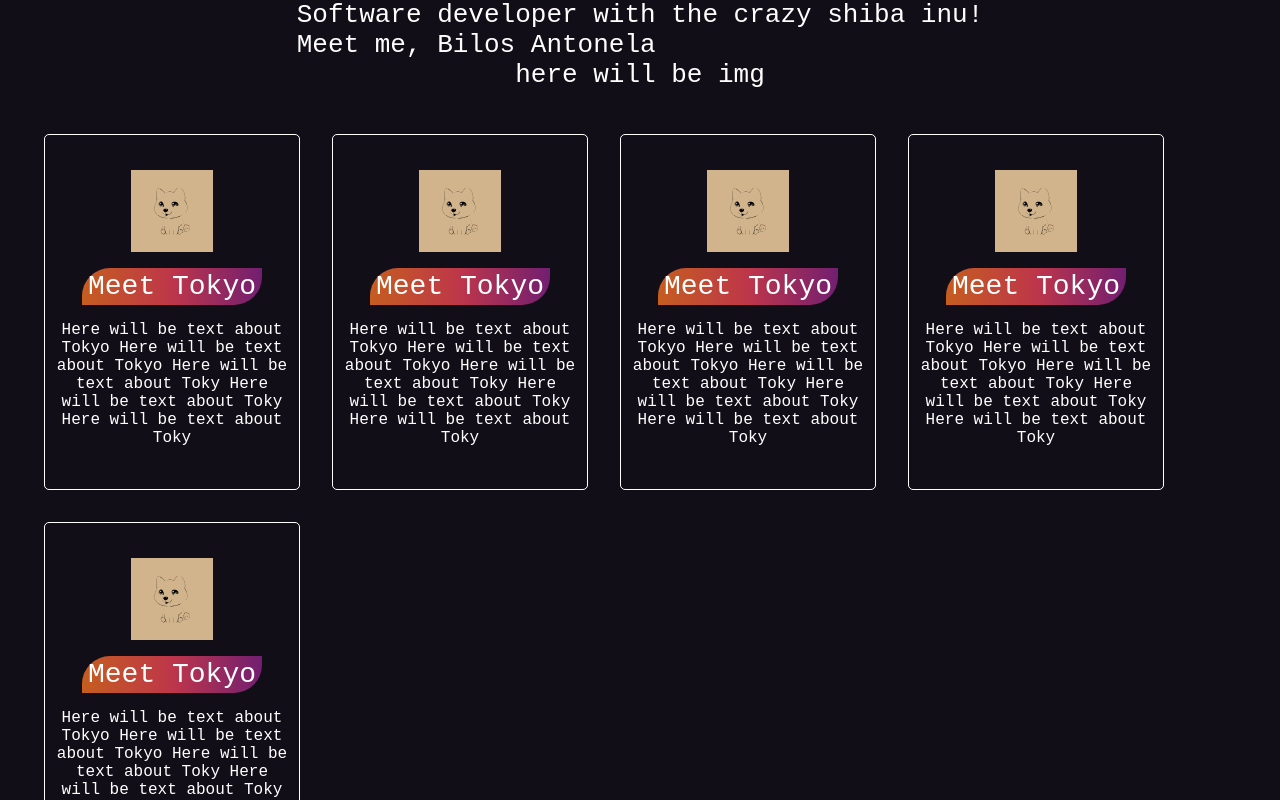
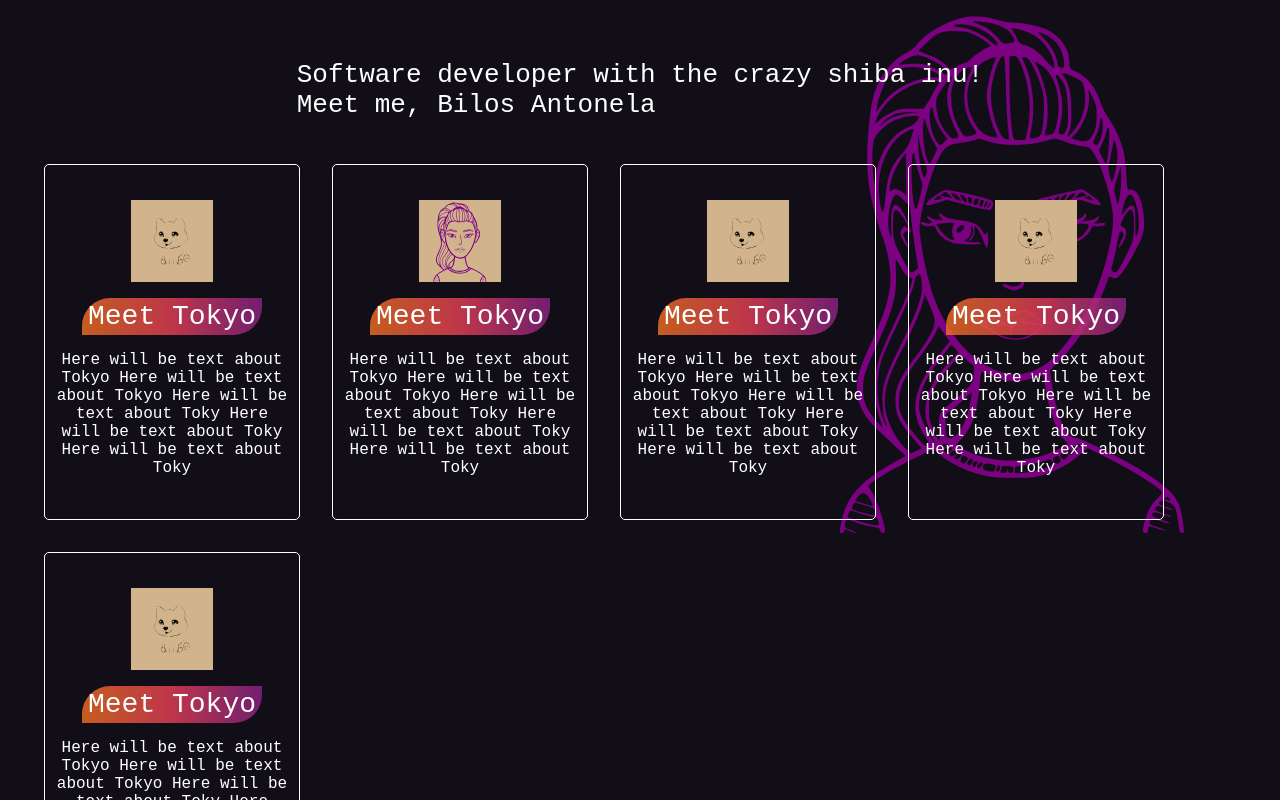
Before and after one commit to BilosNelly/about-nela, a React (Create React App) app: page / in a window 1280 px wide. Shown: the top 800 px of the page. Built offline with nearby package versions, Linux system fonts and the light colour scheme.

Commit message:
Added background image

```diff
--- a/src/App.js
+++ b/src/App.js
@@ -1,50 +1,55 @@
 import shiba from "./shiba.svg";
+import avatar from "./avatar.svg";
 import "./App.scss";
 import { Container } from "./components";
 
 function App() {
   return (
     <div className="my-web">
-
       <div className="my-web__header">
         <span>Software developer with the crazy shiba inu!</span>
         <span>Meet me, Bilos Antonela</span>
       </div>
 
-      <div className="my-web__header__img">
-        {/* <img src={logo} className="App-logo" alt="logo" /> */}
-        <div>here will be img</div>
-      </div>
-
       <div className="my-web__content">
         <Container
           img={shiba}
-        title={'Meet Tokyo'}
-        text={'Here will be text about Tokyo Here will be text about Tokyo Here will be text about Toky Here will be text about Toky Here will be text about Toky'}
+          title={"Meet Tokyo"}
+          text={
+            "Here will be text about Tokyo Here will be text about Tokyo Here will be text about Toky Here will be text about Toky Here will be text about Toky"
+          }
+        />
+
+        <Container
+          img={avatar}
+          title={"Meet Tokyo"}
+          text={
+            "Here will be text about Tokyo Here will be text about Tokyo Here will be text about Toky Here will be text about Toky Here will be text about Toky"
+          }
         />
 
         <Container
           img={shiba}
-        title={'Meet Tokyo'}
-        text={'Here will be text about Tokyo Here will be text about Tokyo Here will be text about Toky Here will be text about Toky Here will be text about Toky'}
+          title={"Meet Tokyo"}
+          text={
+            "Here will be text about Tokyo Here will be text about Tokyo Here will be text about Toky Here will be text about Toky Here will be text about Toky"
+          }
         />
 
         <Container
           img={shiba}
-        title={'Meet Tokyo'}
-        text={'Here will be text about Tokyo Here will be text about Tokyo Here will be text about Toky Here will be text about Toky Here will be text about Toky'}
+          title={"Meet Tokyo"}
+          text={
+            "Here will be text about Tokyo Here will be text about Tokyo Here will be text about Toky Here will be text about Toky Here will be text about Toky"
+          }
         />
 
         <Container
           img={shiba}
-        title={'Meet Tokyo'}
-        text={'Here will be text about Tokyo Here will be text about Tokyo Here will be text about Toky Here will be text about Toky Here will be text about Toky'}
-      />
-
-<Container
-        img={shiba}
-        title={'Meet Tokyo'}
-        text={'Here will be text about Tokyo Here will be text about Tokyo Here will be text about Toky Here will be text about Toky Here will be text about Toky'}
+          title={"Meet Tokyo"}
+          text={
+            "Here will be text about Tokyo Here will be text about Tokyo Here will be text about Toky Here will be text about Toky Here will be text about Toky"
+          }
         />
       </div>
     </div>
--- a/src/App.scss
+++ b/src/App.scss
@@ -1,16 +1,20 @@
 .my-web {
   display: flex;
   flex-direction: column;
-  //text-align: center;
   flex-wrap: wrap;
+  padding-top: 60px;
   font-family: monospace;
-  color: whitesmoke;
+  font-size: calc(10px + 2vmin);
   background-color: #110e17;
   min-height: 100vh;
   align-items: center;
   justify-content: center;
-  font-size: calc(10px + 2vmin);
   color: white;
+
+  background-image: url('./avatar.svg');
+  background-repeat: no-repeat;
+  background-attachment: fixed;
+  background-position: top right;
 
   &__header {
     display: flex;
```
Also changed, not shown: src/avatar.svg (added). Lines whose indentation alone changed are shown as unchanged.
